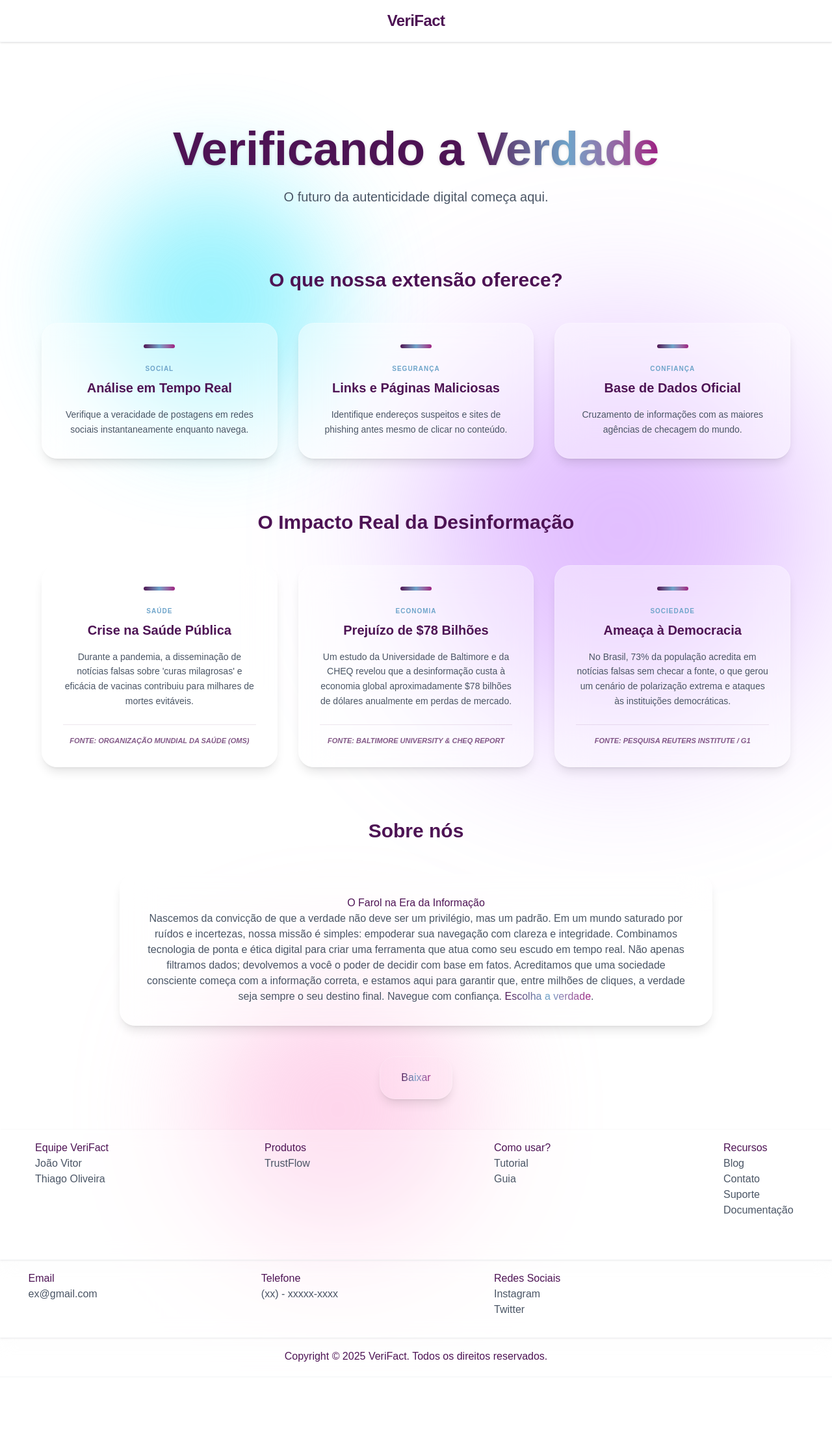
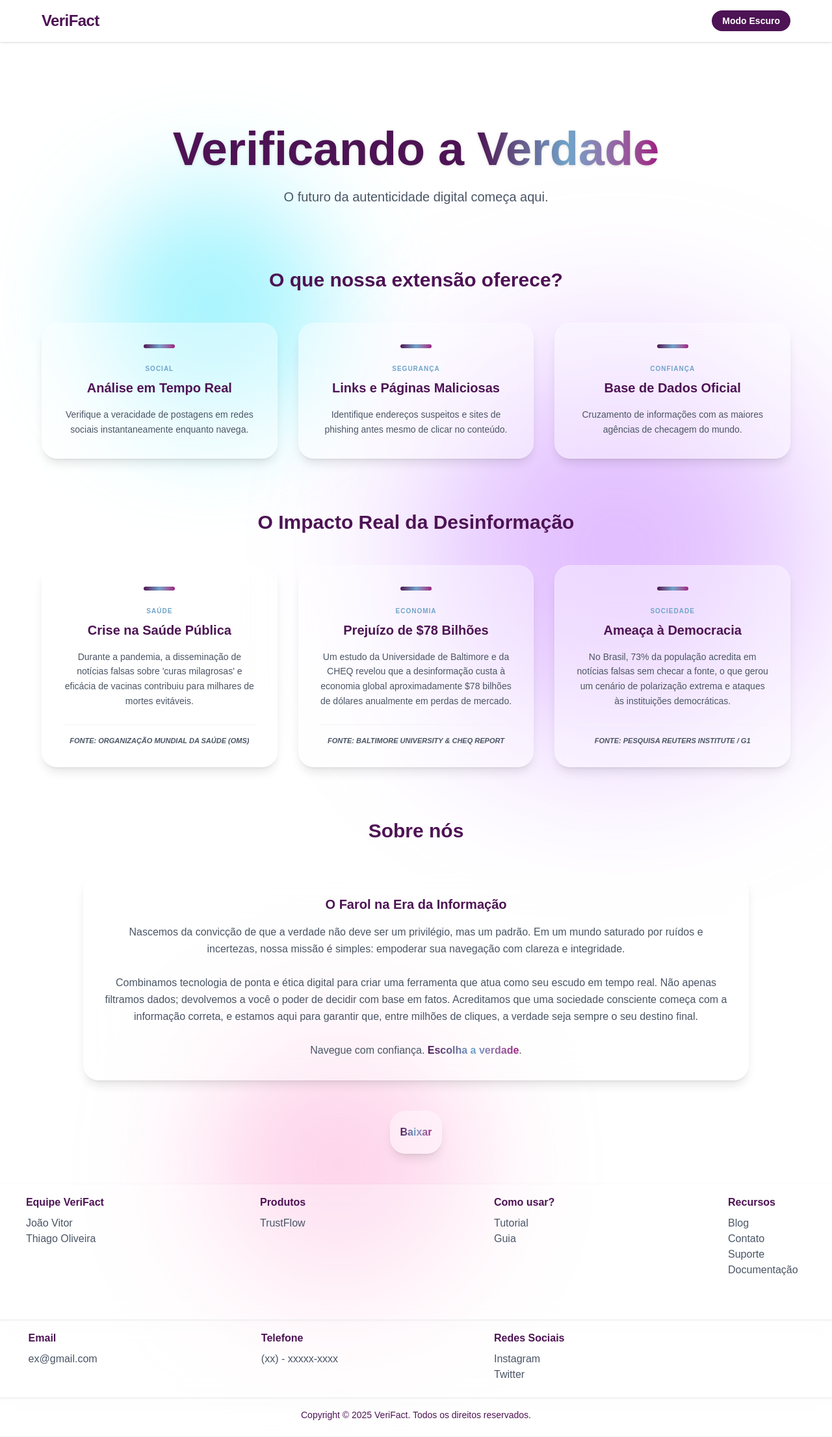
Before and after one commit to Stx44/VeriFact, a Next.js app: page / in a window 1280 px wide. Shown: the whole page at 65% size. Before the commit the page ends 2120 px from the top, so only its background shows below. Built offline with nearby package versions, Linux system fonts and the light colour scheme.

Commit message:
modo escuro feito

```diff
--- a/app/page.jsx
+++ b/app/page.jsx
@@ -1,12 +1,31 @@
 "use client";
+import { useState, useEffect } from "react";
 
 export default function Home() {
+  const [darkMode, setDarkMode] = useState(false);
+
+  const toggleTheme = () => setDarkMode(!darkMode);
+
+  const theme = {
+    mainBg: darkMode ? "bg-[#0f172a]" : "bg-white",
+    headerFooterBg: darkMode ? "bg-black/40" : "bg-white/30",
+    textPrincipal: darkMode ? "text-white" : "text-[#4d1354]",
+    textSuporte: darkMode ? "text-gray-400" : "text-gray-600",
+    cardBg: darkMode ? "bg-white/5" : "bg-white/40",
+
+    cardHover: darkMode ? "hover:bg-white/10" : "hover:bg-white/60",
+    textSuporteHover: darkMode ? "hover:text-white" : "hover:text-black",
+
+    border: darkMode ? "border-white/10" : "border-gray-100",
+    blobOpacity: darkMode ? "opacity-20" : "opacity-50"
+  };
+
   const blobStyle = {
     animation: "blob 10s infinite",
   };
 
   return (
-    <main className="relative min-h-screen overflow-hidden bg-white">
+    <main className={`relative min-h-screen overflow-hidden transition-colors duration-500 ${theme.mainBg}`}>
 
       <style dangerouslySetInnerHTML={{ __html: `
         @keyframes blob {
@@ -17,56 +36,59 @@ export default function Home() {
         }
       `}} />
 
-
       <div className="absolute inset-0 z-0 pointer-events-none">
-
-
         <div
-          className="absolute top-[10%] left-[10%] w-[450px] h-[450px] bg-cyan-300 rounded-full filter blur-[100px] opacity-60"
+          className={`absolute top-[10%] left-[10%] w-[450px] h-[450px] bg-cyan-300 rounded-full filter blur-[100px] ${theme.blobOpacity}`}
           style={blobStyle}
         ></div>
 
-
         <div
-          className="absolute top-[30%] right-[10%] w-[500px] h-[500px] bg-purple-400 rounded-full filter blur-[110px] opacity-50"
+          className={`absolute top-[30%] right-[10%] w-[500px] h-[500px] bg-purple-400 rounded-full filter blur-[110px] ${theme.blobOpacity}`}
           style={{ ...blobStyle, animationDelay: "3s" }}
         ></div>
 
-
         <div
-          className="absolute bottom-[10%] left-[25%] w-[400px] h-[400px] bg-pink-300 rounded-full filter blur-[100px] opacity-50"
+          className={`absolute bottom-[10%] left-[25%] w-[400px] h-[400px] bg-pink-300 rounded-full filter blur-[100px] ${theme.blobOpacity}`}
           style={{ ...blobStyle, animationDelay: "6s" }}
         ></div>
       </div>
 
-
       <div className="relative z-10">
-        <header className="w-full bg-white/30 backdrop-blur-md text-[#4d1354] py-4 px-6 shadow-sm border-b border-gray-100">
-          <div className="flex items-center justify-center">
+        <header className={`w-full ${theme.headerFooterBg} backdrop-blur-md ${theme.textPrincipal} py-4 px-6 shadow-sm border-b ${theme.border}`}>
+          <div className="flex items-center justify-between max-w-6xl mx-auto">
             <h1 className="text-xl font-bold tracking-tight md:text-2xl">
               VeriFact
             </h1>
+            <button
+              onClick={toggleTheme}
+              className="px-4 py-1.5 rounded-2xl font-bold text-sm transition-all hover:scale-105 active:scale-95"
+              style={{
+                backgroundColor: darkMode ? 'white' : '#4d1354',
+                color: darkMode ? '#4d1354' : 'white'
+              }}
+            >
+              {darkMode ? "Modo Claro" : "Modo Escuro"}
+            </button>
           </div>
         </header>
 
         <section className="flex flex-col items-center justify-center mt-32 px-4 text-center">
-          <h2 className="text-5xl md:text-7xl font-black mb-6 text-[#4d1354] drop-shadow-sm">
+          <h2 className={`text-5xl md:text-7xl font-black mb-6 ${theme.textPrincipal} drop-shadow-sm`}>
             Verificando a <span className="text-transparent bg-clip-text bg-gradient-to-r from-[#4d1354] via-[#6ea4ca] to-[#9c1a82]">
               Verdade
             </span>
           </h2>
-          <p className="text-lg md:text-xl text-gray-600 max-w-2xl font-medium">
+          <p className={`text-lg md:text-xl ${theme.textSuporte} max-w-2xl font-medium`}>
             O futuro da autenticidade digital começa aqui.
           </p>
         </section>
 
         <section className="flex flex-col items-center justify-center mt-24 px-4 pb-20 text-center">
-          <p className="text-2xl md:text-3xl text-[#4d1354] font-bold mb-12">
+          <p className={`text-2xl md:text-3xl ${theme.textPrincipal} font-bold mb-12`}>
             O que nossa extensão oferece?
           </p>
 
           <div className="grid grid-cols-1 md:grid-cols-3 gap-8 max-w-6xl w-full">
-
             {[
               {
                 titulo: "Análise em Tempo Real",
@@ -86,7 +108,7 @@ export default function Home() {
             ].map((card, index) => (
               <div
                 key={index}
-                className="group bg-white/40 backdrop-blur-xl border border-white/20 p-8 rounded-3xl shadow-lg transition-all duration-300 hover:-translate-y-2 hover:bg-white/60 hover:shadow-2xl hover:cursor-pointer"
+                className={`group ${theme.cardBg} backdrop-blur-xl border border-white/20 p-8 rounded-3xl shadow-lg transition-all duration-300 hover:-translate-y-2 ${theme.cardHover} hover:shadow-2xl hover:cursor-pointer`}
               >
                 <div className="w-12 h-1.5 rounded-full bg-gradient-to-r from-[#4d1354] via-[#6ea4ca] to-[#9c1a82] mb-6 mx-auto"></div>
 
@@ -94,26 +116,24 @@ export default function Home() {
                   {card.categoria}
                 </span>
 
-                <h3 className="text-xl font-bold text-[#4d1354] mb-4 group-hover:text-[#9c1a82] transition-colors">
+                <h3 className={`text-xl font-bold ${theme.textPrincipal} mb-4 group-hover:text-[#9c1a82] transition-colors`}>
                   {card.titulo}
                 </h3>
 
-                <p className="text-gray-600 text-sm leading-relaxed">
+                <p className={`${theme.textSuporte} text-sm leading-relaxed`}>
                   {card.desc}
                 </p>
               </div>
             ))}
-
           </div>
         </section>
 
         <section className="flex flex-col items-center justify-center px-4 pb-20 text-center">
-          <p className="text-2xl md:text-3xl text-[#4d1354] font-bold mb-12">
+          <p className={`text-2xl md:text-3xl ${theme.textPrincipal} font-bold mb-12`}>
             O Impacto Real da Desinformação
           </p>
 
           <div className="grid grid-cols-1 md:grid-cols-3 gap-8 max-w-6xl w-full">
-
             {[
               {
                 titulo: "Crise na Saúde Pública",
@@ -139,7 +159,7 @@ export default function Home() {
             ].map((card, index) => (
               <div
                 key={index}
-                className="group bg-white/40 backdrop-blur-xl border border-white/20 p-8 rounded-3xl shadow-lg transition-all duration-300 hover:-translate-y-2 hover:bg-white/60 hover:shadow-2xl flex flex-col justify-between"
+                className={`group ${theme.cardBg} backdrop-blur-xl border border-white/20 p-8 rounded-3xl shadow-lg transition-all duration-300 hover:-translate-y-2 ${theme.cardHover} hover:shadow-2xl flex flex-col justify-between`}
               >
                 <div>
                   <div className="w-12 h-1.5 rounded-full bg-gradient-to-r from-[#4d1354] via-[#6ea4ca] to-[#9c1a82] mb-6 mx-auto"></div>
@@ -148,123 +168,105 @@ export default function Home() {
                     {card.categoria}
                   </span>
 
-                  <h3 className="text-xl font-bold text-[#4d1354] mb-4 group-hover:text-[#9c1a82] transition-colors">
+                  <h3 className={`text-xl font-bold ${theme.textPrincipal} mb-4 group-hover:text-[#9c1a82] transition-colors`}>
                     {card.titulo}
                   </h3>
 
-                  <p className="text-gray-600 text-sm leading-relaxed mb-6">
+                  <p className={`${theme.textSuporte} text-sm leading-relaxed mb-6`}>
                     {card.desc}
                   </p>
                 </div>
 
-                <div className="mt-auto pt-4 border-t border-[#4d1354]/10">
-                  <p className="text-[11px] font-semibold text-[#4d1354]/70 italic uppercase">
+                <div className={`mt-auto pt-4 border-t ${theme.border}`}>
+                  <p className={`text-[11px] font-semibold ${theme.textSuporte} italic uppercase`}>
                     {card.fonte}
                   </p>
                 </div>
               </div>
             ))}
-
           </div>
         </section>
 
-         <section className="flex flex-col items-center justify-center px-4 pb-20 text-center">
-          <p className="text-2xl md:text-3xl text-[#4d1354] font-bold mb-12">
+        <section className="flex flex-col items-center justify-center px-4 pb-20 text-center">
+          <p className={`text-2xl md:text-3xl ${theme.textPrincipal} font-bold mb-12`}>
             Sobre nós
           </p>
 
-          <div className="ml-42 mr-42 group bg-white/40 backdrop-blur-xl border border-white/20 p-8 rounded-3xl shadow-lg transition-all duration-300 hover:-translate-y-2 hover:bg-white/60 hover:shadow-2xl flex flex-col justify-between">
-            <h1 className="text-[#4d1354]">O Farol na Era da Informação</h1>
-            <p className="text-gray-600">Nascemos da convicção de que a verdade não deve ser um privilégio, mas um padrão. Em um mundo saturado por ruídos e incertezas, nossa missão é simples: empoderar sua navegação com clareza e integridade.
-
-Combinamos tecnologia de ponta e ética digital para criar uma ferramenta que atua como seu escudo em tempo real. Não apenas filtramos dados; devolvemos a você o poder de decidir com base em fatos. Acreditamos que uma sociedade consciente começa com a informação correta, e estamos aqui para garantir que, entre milhões de cliques, a verdade seja sempre o seu destino final.
-
-Navegue com confiança. <span className="text-transparent bg-clip-text bg-gradient-to-r from-[#4d1354] via-[#6ea4ca] to-[#9c1a82]">Escolha a verdade</span>.</p>
+          <div className={`mx-auto max-w-5xl group ${theme.cardBg} backdrop-blur-xl border border-white/20 p-8 rounded-3xl shadow-lg transition-all duration-300 hover:-translate-y-2 ${theme.cardHover} hover:shadow-2xl flex flex-col justify-between`}>
+            <h1 className={`text-xl font-bold ${theme.textPrincipal} mb-4`}>O Farol na Era da Informação</h1>
+            <p className={`${theme.textSuporte} leading-relaxed`}>Nascemos da convicção de que a verdade não deve ser um privilégio, mas um padrão. Em um mundo saturado por ruídos e incertezas, nossa missão é simples: empoderar sua navegação com clareza e integridade.
+            <br/><br/>
+            Combinamos tecnologia de ponta e ética digital para criar uma ferramenta que atua como seu escudo em tempo real. Não apenas filtramos dados; devolvemos a você o poder de decidir com base em fatos. Acreditamos que uma sociedade consciente começa com a informação correta, e estamos aqui para garantir que, entre milhões de cliques, a verdade seja sempre o seu destino final.
+            <br/><br/>
+            Navegue com confiança. <span className="text-transparent bg-clip-text bg-gradient-to-r from-[#4d1354] via-[#6ea4ca] to-[#9c1a82] font-bold">Escolha a verdade</span>.</p>
           </div>
-         </section>
+        </section>
 
         <section className="h-10 flex flex-col items-center justify-center px-4 pb-20 text-center">
-          <a className="h-8 w-20, flex flex-col items-center justify-center ,bg-white/40 backdrop-blur-xl border border-white/20 p-8 rounded-3xl shadow-lg transition-all duration-300 hover:-translate-y-2 hover:bg-white/60 hover:shadow-2xl">
-            <span className="text-transparent bg-clip-text bg-gradient-to-r from-[#4d1354] via-[#6ea4ca] to-[#9c1a82] hover:cursor-pointer">Baixar</span>
+          <a className={`h-8 w-20 flex flex-col items-center justify-center ${theme.cardBg} backdrop-blur-xl border border-white/20 p-8 rounded-3xl shadow-lg transition-all duration-300 hover:-translate-y-2 ${theme.cardHover} hover:shadow-2xl cursor-pointer`}>
+            <span className="text-transparent bg-clip-text bg-gradient-to-r from-[#4d1354] via-[#6ea4ca] to-[#9c1a82] font-bold">Baixar</span>
           </a>
         </section>
 
         <div id="footer 1">
-          <footer className="flex flex-col items-center justify-center, place-content-around ,w-full bg-white/30 backdrop-blur-md text-[#4d1354] py-4 px-6 shadow-sm border-b border-gray-100">
+          <footer className={`flex flex-col items-center justify-center, place-content-around w-full ${theme.headerFooterBg} backdrop-blur-md ${theme.textPrincipal} py-4 px-6 shadow-sm border-b ${theme.border}`}>
             <div className="grid grid-cols-1 md:grid-cols-2 lg:grid-cols-4 gap-60 mb-12">
               <div>
-                <h3>
-                  Equipe VeriFact
-                </h3>
-                <p className="text-gray-600 , hover:text-black hover:cursor-pointer">
-                  João Vitor
-                </p>
-                <p className="text-gray-600 , hover:text-black hover:cursor-pointer">
-                  Thiago Oliveira
-                </p>
+                <h3 className="font-semibold mb-2">Equipe VeriFact</h3>
+                <p className={`${theme.textSuporte} ${theme.textSuporteHover} hover:cursor-pointer transition-colors`}>João Vitor</p>
+                <p className={`${theme.textSuporte} ${theme.textSuporteHover} hover:cursor-pointer transition-colors`}>Thiago Oliveira</p>
               </div>
-
               <div>
-                <h3>Produtos</h3>
-                <p className="text-gray-600 , hover:text-black hover:cursor-pointer">TrustFlow</p>
+                <h3 className="font-semibold mb-2">Produtos</h3>
+                <p className={`${theme.textSuporte} ${theme.textSuporteHover} hover:cursor-pointer transition-colors`}>TrustFlow</p>
               </div>
-
               <div>
-                <h3>Como usar?</h3>
-                <p className="text-gray-600 , hover:text-black hover:cursor-pointer">Tutorial</p>
-                <p className="text-gray-600 , hover:text-black hover:cursor-pointer">Guia</p>
-
-
+                <h3 className="font-semibold mb-2">Como usar?</h3>
+                <p className={`${theme.textSuporte} ${theme.textSuporteHover} hover:cursor-pointer transition-colors`}>Tutorial</p>
+                <p className={`${theme.textSuporte} ${theme.textSuporteHover} hover:cursor-pointer transition-colors`}>Guia</p>
               </div>
-
               <div>
-                <h3>Recursos</h3>
-                <p className="text-gray-600 , hover:text-black hover:cursor-pointer">Blog</p>
-                <p className="text-gray-600 , hover:text-black hover:cursor-pointer">Contato</p>
-                <p className="text-gray-600 , hover:text-black hover:cursor-pointer">Suporte</p>
-                <p className="text-gray-600 , hover:text-black hover:cursor-pointer">Documentação</p>
+                <h3 className="font-semibold mb-2">Recursos</h3>
+                <p className={`${theme.textSuporte} ${theme.textSuporteHover} hover:cursor-pointer transition-colors`}>Blog</p>
+                <p className={`${theme.textSuporte} ${theme.textSuporteHover} hover:cursor-pointer transition-colors`}>Contato</p>
+                <p className={`${theme.textSuporte} ${theme.textSuporteHover} hover:cursor-pointer transition-colors`}>Suporte</p>
+                <p className={`${theme.textSuporte} ${theme.textSuporteHover} hover:cursor-pointer transition-colors`}>Documentação</p>
               </div>
             </div>
           </footer>
         </div>
 
         <div id="footer 2">
-          <footer className="h-30 flex flex-col items-center justify-center, place-content-around ,w-full bg-white/30 backdrop-blur-md text-[#4d1354] py-4 px-6 shadow-sm border-b border-gray-100">
+          <footer className={`h-30 flex flex-col items-center justify-center, place-content-around w-full ${theme.headerFooterBg} backdrop-blur-md ${theme.textPrincipal} py-4 px-6 shadow-sm border-b ${theme.border}`}>
             <div className="grid grid-cols-1 md:grid-cols-2 lg:grid-cols-4 gap-60 mb-12">
               <div>
-                <h3>Email</h3>
-                <p className="text-gray-600 , hover:text-black hover:cursor-pointer">ex@gmail.com</p>
+                <h3 className="font-semibold mb-2">Email</h3>
+                <p className={`${theme.textSuporte} ${theme.textSuporteHover} hover:cursor-pointer transition-colors`}>ex@gmail.com</p>
               </div>
-
               <div>
-                <h3>Telefone</h3>
-                <p className="text-gray-600 , hover:text-black hover:cursor-pointer">(xx) - xxxxx-xxxx</p>
+                <h3 className="font-semibold mb-2">Telefone</h3>
+                <p className={`${theme.textSuporte} ${theme.textSuporteHover} hover:cursor-pointer transition-colors`}> (xx) - xxxxx-xxxx</p>
               </div>
-
               <div>
-                <h3>Redes Sociais</h3>
-                <p className="text-gray-600 , hover:text-black hover:cursor-pointer">Instagram</p>
-                <p className="text-gray-600 , hover:text-black hover:cursor-pointer">Twitter</p>
-
+                <h3 className="font-semibold mb-2">Redes Sociais</h3>
+                <p className={`${theme.textSuporte} ${theme.textSuporteHover} hover:cursor-pointer transition-colors`}>Instagram</p>
+                <p className={`${theme.textSuporte} ${theme.textSuporteHover} hover:cursor-pointer transition-colors`}>Twitter</p>
               </div>
-
-
             </div>
           </footer>
         </div>
 
         <div id="footer 3">
-          <footer className="h-15 flex flex-col items-center justify-center, place-content-around ,w-full bg-white/30 backdrop-blur-md text-[#4d1354] py-4 px-6 shadow-sm border-b border-gray-100">
+          <footer className={`h-15 flex flex-col items-center justify-center, place-content-around w-full ${theme.headerFooterBg} backdrop-blur-md ${theme.textPrincipal} py-4 px-6 shadow-sm border-b ${theme.border}`}>
             <div className="grid grid-cols-1 md:grid-cols-2 lg:grid-cols-1 gap-60 mb-12">
               <div>
-                <h3>Copyright © 2025 VeriFact. Todos os direitos reservados.</h3>
+                <h3 className="text-sm">Copyright © 2025 VeriFact. Todos os direitos reservados.</h3>
               </div>
             </div>
           </footer>
         </div>
 
       </div>
-
     </main>
   );
 }
--- /dev/null
+++ b/tailwind.config.js
@@ -0,0 +1,14 @@
+/** @type {import('tailwindcss').Config} */
+module.exports = {
+  darkMode: 'class',
+  content: [
+    "./app/**/*.{js,ts,jsx,tsx,mdx}",
+    "./pages/**/*.{js,ts,jsx,tsx,mdx}",
+    "./components/**/*.{js,ts,jsx,tsx,mdx}",
+    "./src/**/*.{js,ts,jsx,tsx,mdx}",
+  ],
+  theme: {
+    extend: {},
+  },
+  plugins: [],
+}
```
